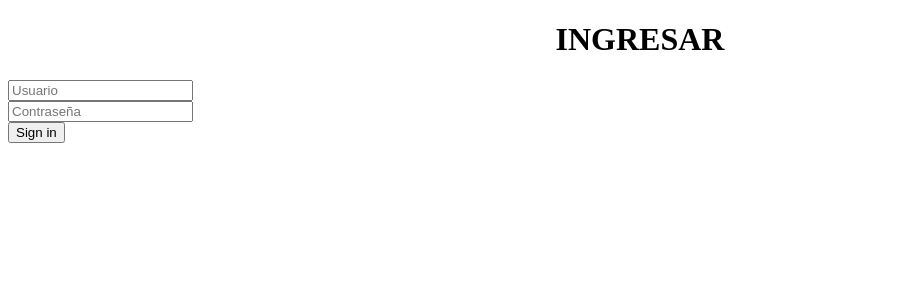
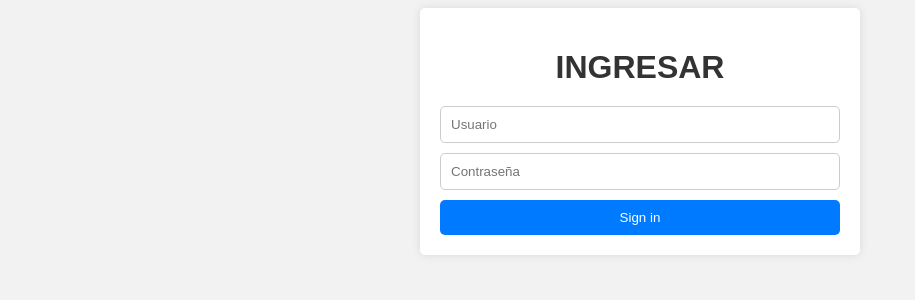
Before and after one commit to JoseGordilloMendoza/PROYECTO-FINALpweb2, a Django app: page /login/ in a window 1280 px wide. Shown: the top 300 px of the page, without its empty margins (0-915 px from the left). Run offline with Django 4.2, Linux system fonts and the light colour scheme.

Commit message:
Añadimos estilos a la plantilla de register y login

```diff
--- a/databios/almacen/views.py
+++ b/databios/almacen/views.py
@@ -39,6 +39,8 @@ def blogView(request):
 
 def contactoView(request):
     return render(request, 'contacto.html')
+
+
 
 class ProductCreateView(CreateView):
     model = Product
--- /dev/null
+++ b/databios/static/css/login.css
@@ -0,0 +1,50 @@
+body {
+    font-family: Arial, sans-serif;
+    background-color: #f2f2f2;
+}
+
+.container {
+    max-width: 400px;
+    margin: 0 auto;
+    padding: 20px;
+    background-color: #fff;
+    box-shadow: 0 0 10px rgba(0, 0, 0, 0.1);
+    border-radius: 5px;
+}
+
+.titLoginRegister {
+    text-align: center;
+    color: #333;
+    margin-bottom: 20px;
+}
+
+form {
+    display: flex;
+    flex-direction: column;
+}
+
+input[type="text"],
+input[type="password"] {
+    padding: 10px;
+    margin-bottom: 10px;
+    border: 1px solid #ccc;
+    border-radius: 5px;
+}
+
+input[type="Submit"] {
+    background-color: #007bff;
+    color: #fff;
+    padding: 10px;
+    border: none;
+    border-radius: 5px;
+    cursor: pointer;
+}
+
+input[type="Submit"]:hover {
+    background-color: #0056b3;
+}
+
+.message {
+    text-align: center;
+    color: #ff0000;
+}
--- a/databios/templates/login.html
+++ b/databios/templates/login.html
@@ -1,22 +1,28 @@
+
 <!DOCTYPE html>
 <html>
 <head>
     <title>Iniciar sesión</title>
+    <link rel="stylesheet" type="text/css" href="/static/css/login.css">
 </head>
 <body>
 
-    <h1 class="titLoginRegister" align="center">INGRESAR</h1>
+    <div class="container">
+        <h1 class="titLoginRegister">INGRESAR</h1>
 
-    <form action="/login/" method="post">
-        {% csrf_token %}
-        <input type="text" name="username" placeholder="Usuario"><br>
-        <input type="password" name="password" placeholder="Contraseña"><br>
-        <input type="Submit" value="Sign in">
-    </form>
+        <form action="/login/" method="post">
+            {% csrf_token %}
+            <input type="text" name="username" placeholder="Usuario">
+            <input type="password" name="password" placeholder="Contraseña">
+            <input type="Submit" value="Sign in">
+        </form>
 
-    <div>
+        <div class="message">
             {% for message in messages %}
-            <h3> {{message}}  </h3>
+                <h3>{{ message }}</h3>
             {% endfor %}
+        </div>
     </div>
+
+</body>
 </html>
```
Also changed, not shown: databios/static/css/register.css (added, +58 -0 lines), databios/templates/register.html (+5 -3 lines), databios/db.sqlite3.
